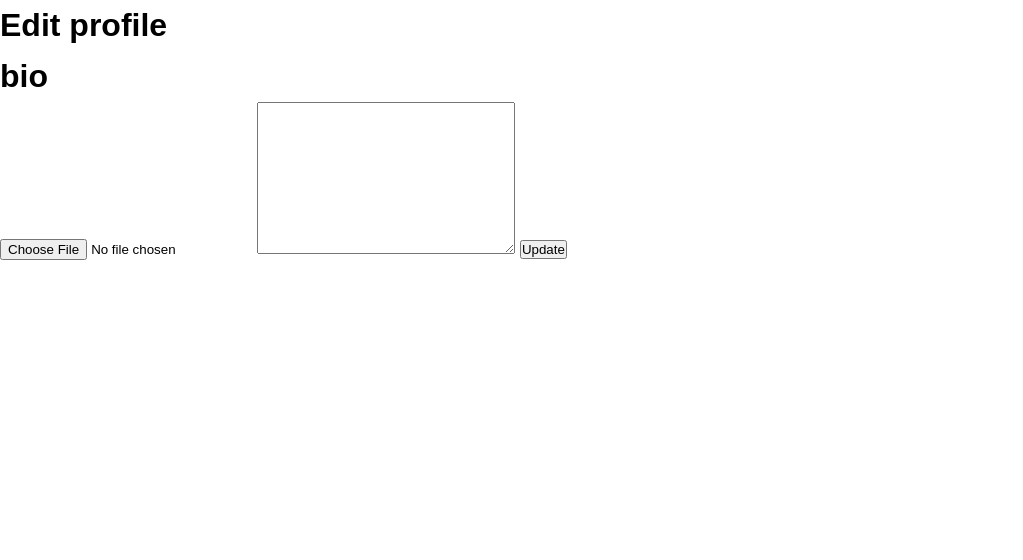
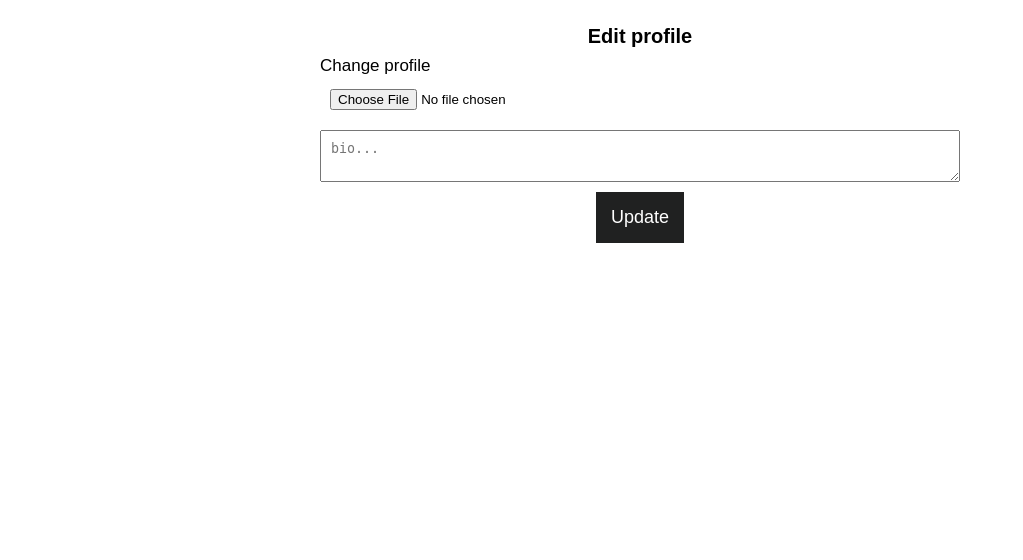
Before and after one commit to davidkiama/Awwwards, a Django app: page /edit_profile/ in a window 1280 px wide. Shown: the part 60-620 px from the top of the page, without its empty margins (0-1023 px from the left). Run offline with Django 4.2, Linux system fonts and the light colour scheme; the visitor is signed in with stand-in values (Sample User, id 1); data comes from the database, SQL or seed files in the repository; data that the repository does not hold is empty.

Commit message:
Styled the edit profile page

```diff
--- a/home/static/css/style.css
+++ b/home/static/css/style.css
@@ -195,3 +195,31 @@ body {
 .btn--logout:hover {
   color: rgba(255, 0, 0, 0.815);
 }
+
+.form--edit-profile {
+  display: flex;
+  flex-direction: column;
+
+  width: 50%;
+  margin: 2rem auto;
+  height: 30rem;
+  font-size: 1.7rem;
+}
+
+.form--edit-profile h4 {
+  font-size: 2rem;
+  text-align: center;
+}
+
+.form--edit-profile input,
+.form--edit-profile textarea {
+  margin-bottom: 1rem;
+  padding: 1rem;
+}
+
+.form--edit-profile button {
+  height: min-content;
+  width: min-content;
+  margin: 0 auto;
+  font-size: 1.8rem;
+}
--- a/home/templates/edit_profile.html
+++ b/home/templates/edit_profile.html
@@ -12,21 +12,18 @@
 {% endblock %}
 
 {% block content %}
-<h1>Edit profile</h1>
 
-<h1>
-    bio
 
-    {{profile.bio}}
-</h1>
-<form action="" enctype="multipart/form-data" method="post">
+<form action="" enctype="multipart/form-data" method="post" class="form--edit-profile">
     {% csrf_token %}
+    <h4>Edit profile</h4>
 
+    <label for="file">Change profile</label>
     <input type="file" name="profile_pic">
 
-    <textarea name="bio_info" cols="30" rows="10" required>{{profile.bio}}</textarea>
+    <textarea name="bio_info" required placeholder="bio...">{{profile.bio}}</textarea>
 
-    <input type="submit" value="Update">
+    <button type="submit" class="btn">Update </button>
 </form>
 
 {% endblock %}
```
